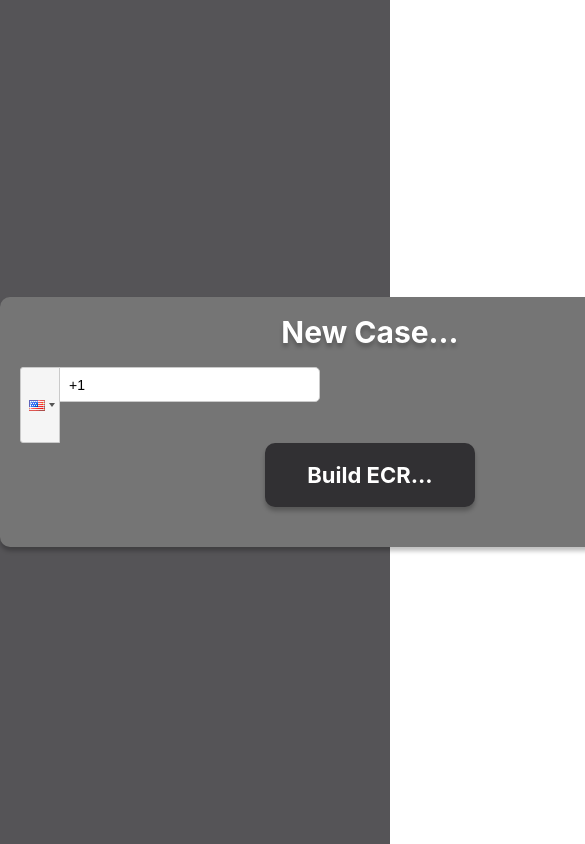
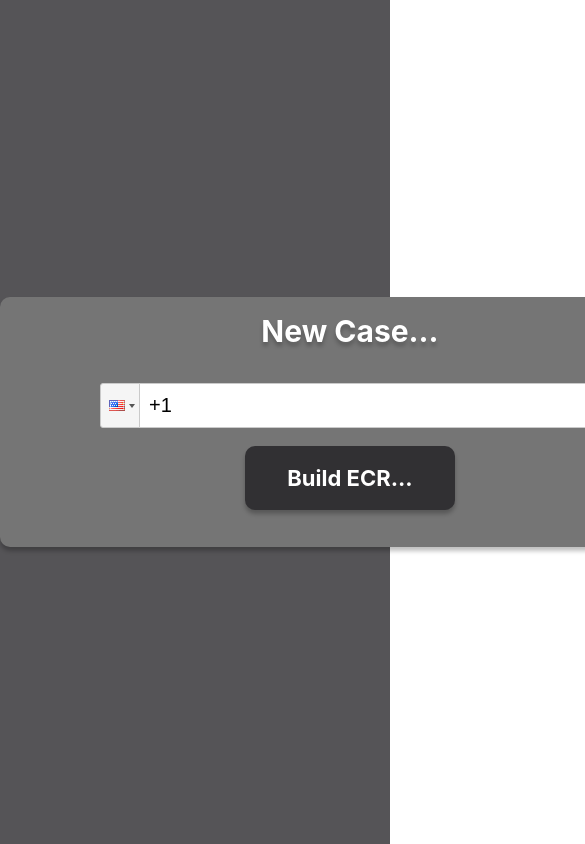
Before and after one commit to wge123/locating-survivors, a React (Create React App) app: page / in a window 390 px wide. Shown: the top 844 px of the page, 585 px wide, since content can reach past the window. Built offline with nearby package versions, Linux system fonts and the light colour scheme; no server answers; what aws-amplify would draw is missing.

Commit message:
adding phone input box functionality

```diff
--- a/src/screens/new-case-screen/new-case.css
+++ b/src/screens/new-case-screen/new-case.css
@@ -13,7 +13,7 @@
     box-shadow: 0px 4px 4px 0px rgba(0, 0, 0, 0.25);
     display: grid;
     grid-template-rows: auto auto auto;
-    padding: 0 20px 0;
+    padding: 0 0 0;
 }
 
 #new-case-header-box{
@@ -35,22 +35,10 @@
 }
 
 
-#text-input-new-case {
-    width: 100%;
-    height: 40px;
-    border-radius: 10px;
-    border: 1px solid #000;
-    background: #FFF;
-    box-shadow: 0px 4px 4px 0px rgba(0, 0, 0, 0.25);
-    color: #000;
-    font-family: Inter;
-    font-size: 28px;
-    font-style: normal;
-    font-weight: 500;
-    line-height: normal;
-    outline: none;
-    top: 10px;
-    text-align: center;
+#new-case-phone-input-container {
+    display: flex;
+    justify-content: center;
+    align-items: center;
 }
 
 #new-case-button-container{
@@ -73,6 +61,16 @@
     font-weight: 700;
     line-height: normal;
     border: none;
+}
+
+.react-tel-input {
+    width: auto !important;
+}
+
+.form-control {
+    width: 500px !important;
+    height: 45px !important;
+    font-size: 20px !important;
 }
 
 ::-webkit-input-placeholder {
--- a/src/screens/new-case-screen/new-case.tsx
+++ b/src/screens/new-case-screen/new-case.tsx
@@ -14,7 +14,9 @@ export default function NewCaseScreen() {
                         New Case...
                     </p>
                 </div>
-                <PhoneInput country={'us'} value={phone} onChange={phone => setPhone(phone)} />
+                <div id='new-case-phone-input-container'>
+                    <PhoneInput country={'us'} value={phone} onChange={phone => setPhone(phone)} />
+                </div>
                 <div id='new-case-button-container'>
                     <button id='build-ecr-button-new-case' onClick={() => onBuildButtonClick()}>
                         Build ECR...
--- a/src/ui-components/index.js
+++ b/src/ui-components/index.js
@@ -4,6 +4,6 @@
  * Any changes to this file will be overwritten when running amplify pull. *
  **************************************************************************/
 
-export { default as MiddlePane } from "./MiddlePane";
-export { default as LoginButton } from "./LoginButton";
-export { default as studioTheme } from "./studioTheme";
+export { default as LoginButton } from './LoginButton'
+export { default as MiddlePane } from './MiddlePane'
+export { default as studioTheme } from './studioTheme'
```
Also changed, not shown: amplify/team-provider-info.json (+0 -21 lines).
